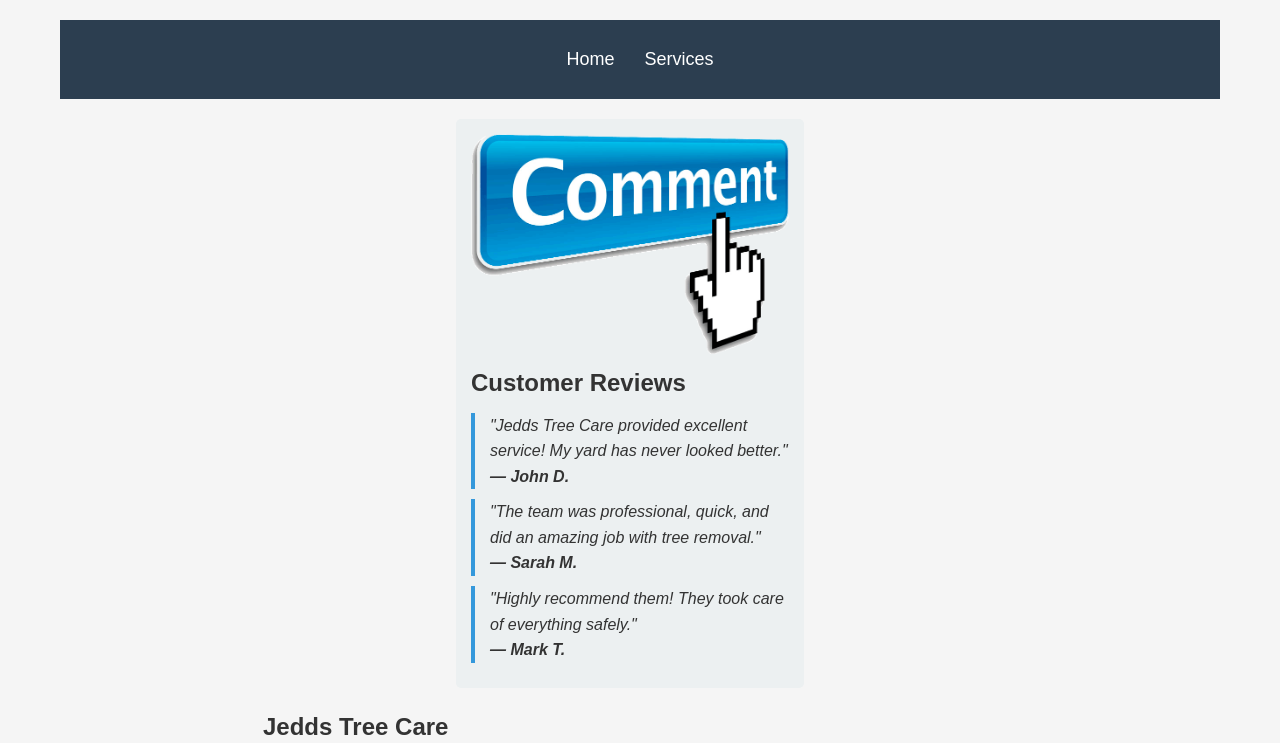
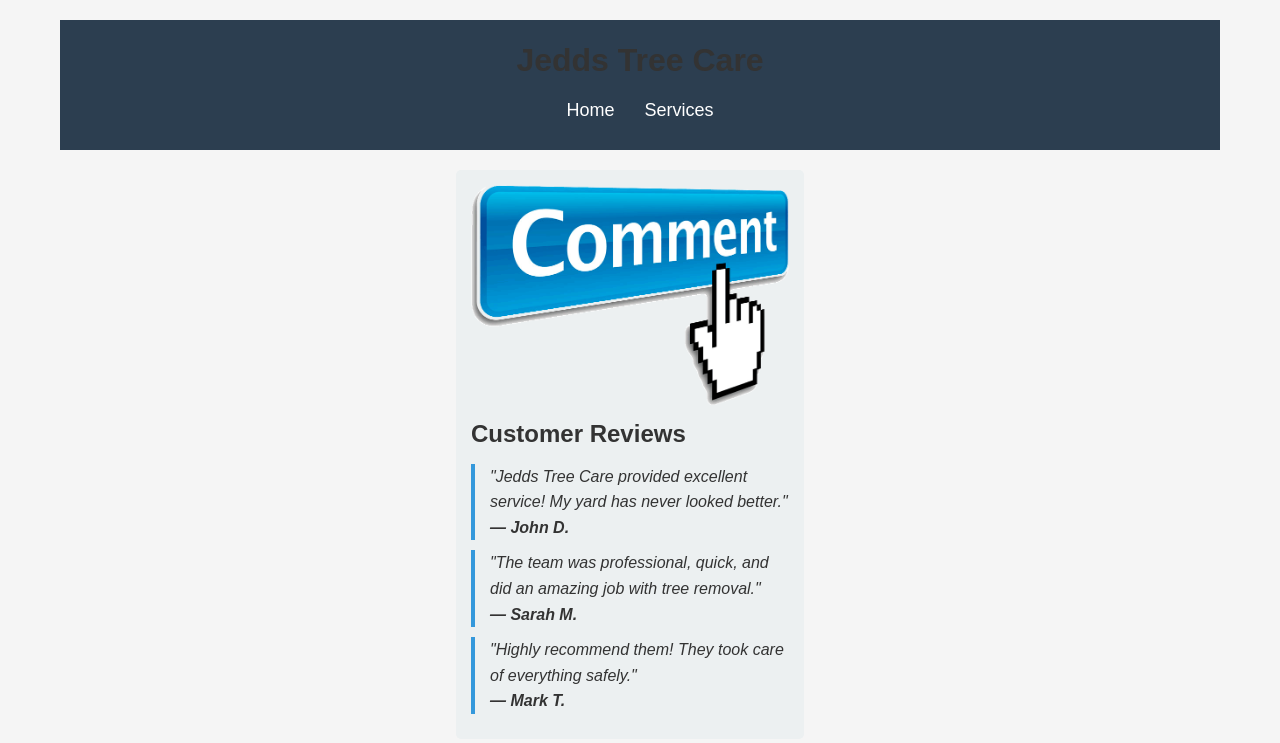
Before and after one commit to isacaceres/Jedds-Tree-Care3, a plain HTML site: page New folder/index.html in a window 1280 px wide. Shown: the top 743 px of the page. Drawn offline with Linux system fonts and the light colour scheme.

Commit message:
Update index.html

```diff
--- a/New folder/index.html
+++ b/New folder/index.html
@@ -14,6 +14,7 @@
 <body>
 
     <header>
+        <h1>Jedds Tree Care</h1>
         <nav>
             <ul>
                 <li><a href="jtc_index.html">Home</a></li>
```
